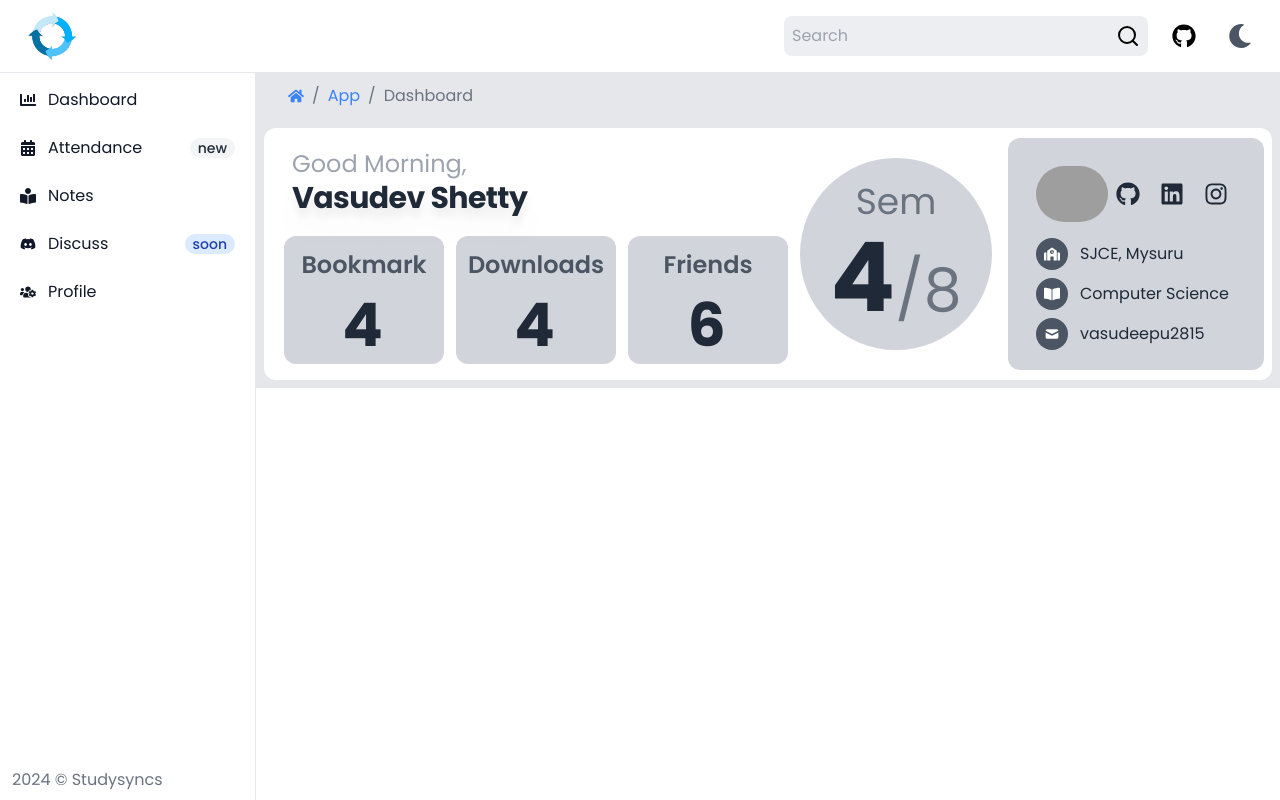
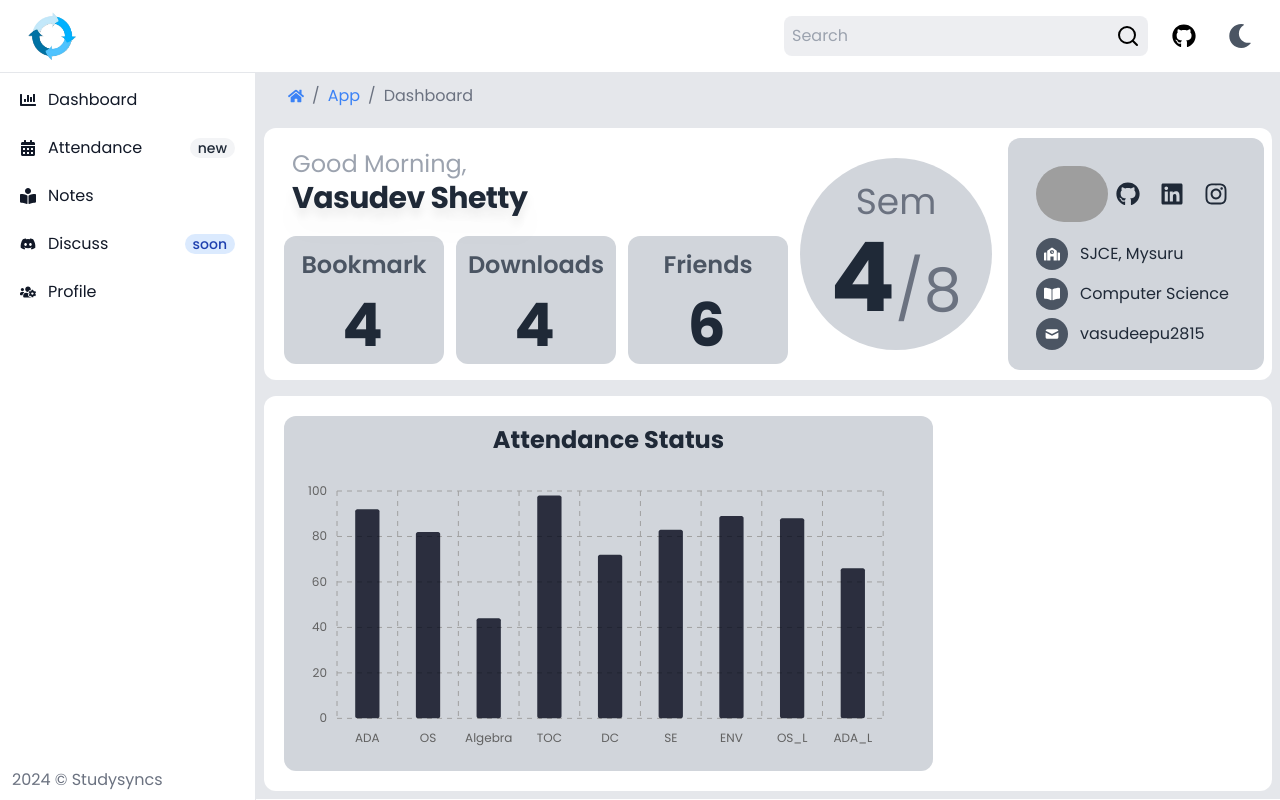
Before and after one commit to Vasudevshetty/studysyncs-v2, a React (Vite) app in the folder client/: page /app/dashboard in a window 1280 px wide. Built offline with nearby package versions, Linux system fonts and the light colour scheme; grey boxes are pictures that could not be loaded.

Commit message:
Added attendance chart, should decide on summary and pie chart and cgpa chart later.

```diff
--- a/client/package.json
+++ b/client/package.json
@@ -24,6 +24,7 @@
     "framer-motion": "^11.9.0",
     "lucide-react": "^0.445.0",
     "react": "^18.2.0",
+    "react-apexcharts": "^1.4.1",
     "react-circular-progressbar": "^2.1.0",
     "react-dom": "^18.2.0",
     "react-hook-form": "^7.53.0",
--- /dev/null
+++ b/client/src/components/App/Dashboard/Charts/AttendSummaryChart.jsx
@@ -0,0 +1,32 @@
+import { PieChart, Pie, Cell, Tooltip, ResponsiveContainer } from "recharts";
+
+function AttendSummaryChart({ data }) {
+  const COLORS = ["#0088FE", "#FF8042"];
+  return (
+    <div>
+      <ResponsiveContainer width="100%" height={300}>
+        <PieChart>
+          <Pie
+            data={data}
+            cx="50%"
+            cy="50%"
+            outerRadius={80}
+            fill="#8884d8"
+            dataKey="value"
+            label
+          >
+            {data.map((entry, index) => (
+              <Cell
+                key={`cell-${index}`}
+                fill={COLORS[index % COLORS.length]}
+              />
+            ))}
+          </Pie>
+          <Tooltip />
+        </PieChart>
+      </ResponsiveContainer>
+    </div>
+  );
+}
+
+export default AttendSummaryChart;
--- /dev/null
+++ b/client/src/components/App/Dashboard/Charts/AttendanceChart.jsx
@@ -0,0 +1,84 @@
+import { useTheme } from "@/components/context/ThemeContext";
+import Chart from "react-apexcharts";
+
+function BarChart({ data }) {
+  const { isDarkMode } = useTheme();
+
+  const options = {
+    chart: {
+      type: "bar",
+      height: 240,
+      toolbar: {
+        show: false,
+      },
+    },
+    title: {
+      show: false,
+    },
+    dataLabels: {
+      enabled: false,
+    },
+    colors: ["#020617"],
+    plotOptions: {
+      bar: {
+        columnWidth: "40%",
+        borderRadius: 2,
+      },
+    },
+    xaxis: {
+      axisTicks: {
+        show: false,
+      },
+      axisBorder: {
+        show: false,
+      },
+      labels: {
+        style: {
+          colors: isDarkMode ? "#dddddd" : "#616161",
+          fontSize: "12px",
+          fontFamily: "inherit",
+          fontWeight: 400,
+        },
+      },
+      categories: data.categories,
+    },
+    yaxis: {
+      labels: {
+        style: {
+          colors: isDarkMode ? "#dddddd" : "#616161",
+          fontSize: "12px",
+          fontFamily: "inherit",
+          fontWeight: 400,
+        },
+      },
+    },
+    grid: {
+      show: true,
+      borderColor: "#a0a0a0",
+      strokeDashArray: 5,
+      xaxis: {
+        lines: {
+          show: true,
+        },
+      },
+      padding: {
+        top: 5,
+        right: 20,
+      },
+    },
+    fill: {
+      opacity: 0.8,
+    },
+    tooltip: {
+      theme: "dark",
+    },
+  };
+
+  return (
+    <div className="px-2 pb-0">
+      <Chart series={data.series} options={options} type="bar" height={300} />
+    </div>
+  );
+}
+
+export default BarChart;
--- /dev/null
+++ b/client/src/components/App/Dashboard/Charts/CgpaChart.jsx
@@ -0,0 +1,38 @@
+import {
+  AreaChart,
+  Area,
+  XAxis,
+  YAxis,
+  CartesianGrid,
+  Tooltip,
+  ResponsiveContainer,
+} from "recharts";
+
+function CgpaChart({ data }) {
+  return (
+    <ResponsiveContainer width="100%" height={300}>
+      <AreaChart data={data}>
+        <CartesianGrid strokeDasharray="3 3" />
+        <XAxis dataKey="semester" />
+        <YAxis />
+        <Tooltip />
+        <Area
+          type="monotone"
+          dataKey="cgpa"
+          stackId="1"
+          stroke="#8884d8"
+          fill="#8884d8"
+        />
+        <Area
+          type="monotone"
+          dataKey="sgpa"
+          stackId="1"
+          stroke="#82ca9d"
+          fill="#82ca9d"
+        />
+      </AreaChart>
+    </ResponsiveContainer>
+  );
+}
+
+export default CgpaChart;
--- a/client/src/components/App/Dashboard/Dashboard.jsx
+++ b/client/src/components/App/Dashboard/Dashboard.jsx
@@ -2,10 +2,13 @@ import { user } from "@/constants";
 import TypingAnimation from "../../ui/typing-animation";
 import Stats from "./Stats";
 import User from "./User";
+import CgpaChart from "./Charts/CgpaChart";
+import AttendSummaryChart from "./Charts/AttendSummaryChart";
+import AttendanceChart from "./Charts/AttendanceChart";
 
 function Dashboard() {
   return (
-    <section className="p-2">
+    <section className="p-2 flex flex-col gap-4">
       <div className="flex bg-white dark:bg-gray-400 rounded-xl p-2 lg:flex-row flex-col">
         <div className="flex-1 flex flex-col">
           <div className="text-gray-400 text-2xl py-3 px-5 gap-2 items-center dark:text-gray-800">
@@ -34,7 +37,27 @@ function Dashboard() {
           <User user={user} />
         </div>
       </div>
-      <div className="flex"></div>
+      <div className="flex p-5 flex-col-reverse xl:flex-row bg-white rounded-xl dark:bg-gray-400">
+        <div className="flex-1 ">
+          <div className="bg-gray-300 dark:bg-gray-600 rounded-xl">
+            <h1 className="text-center pt-2 text-2xl text-gray-800 font-bold dark:text-gray-200">
+              Attendance Status
+            </h1>
+            <AttendanceChart data={user.stats.attendance} />
+          </div>
+          <div>
+
+          </div>
+        </div>
+        <div className="flex flex-col sm:w-[33%] p-2 gap-2">
+          <div className="bg-gray-300 dark:bg-gray-600 rounded-xl">
+            {/* <CgpaChart data={user.stats.cgpa} /> */}
+          </div>
+          <div className="bg-gray-300 dark:bg-gray-600 rounded-xl">
+            {/* <AttendSummaryChart data={user.stats.attendanceSummary} /> */}
+          </div>
+        </div>
+      </div>
     </section>
   );
 }
--- a/client/src/constants/index.js
+++ b/client/src/constants/index.js
@@ -75,4 +75,31 @@ export const user = {
   downloads: [1, 2, 3, 4],
   bookmarks: [1, 2, 3, 4],
   friends: [1, 2, 3, 4, 5, 5],
+  stats: {
+    cgpa: [
+      { semester: "Sem 1", cgpa: 7.5, sgpa: 7.8 },
+      { semester: "Sem 2", cgpa: 7.7, sgpa: 7.9 },
+      { semester: "Sem 3", cgpa: 7.9, sgpa: 8.1 },
+      { semester: "Sem 4", cgpa: 8.2, sgpa: 8.3 },
+    ],
+    attendance: {
+      series: [{ name: "Subject", data: [92, 82, 44, 98, 72, 83, 89, 88, 66] }],
+      categories: [
+        "ADA",
+        "OS",
+        "Algebra",
+        "TOC",
+        "DC",
+        "SE",
+        "ENV",
+        "OS_L",
+        "ADA_L",
+      ],
+    },
+    attendanceSummary: [
+      { name: "Present", value: 80 },
+      { name: "Absent", value: 15 },
+      { name: "No Classes", value: 5 },
+    ],
+  },
 };
```
Also changed, not shown: 1 other file (tests, documents, lock files or other folders).
